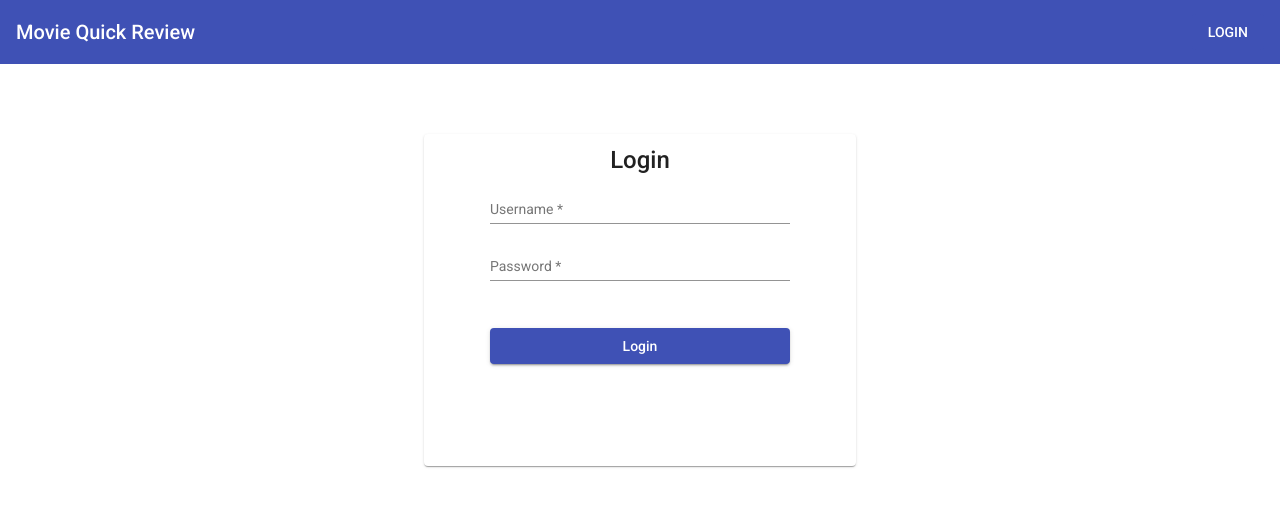
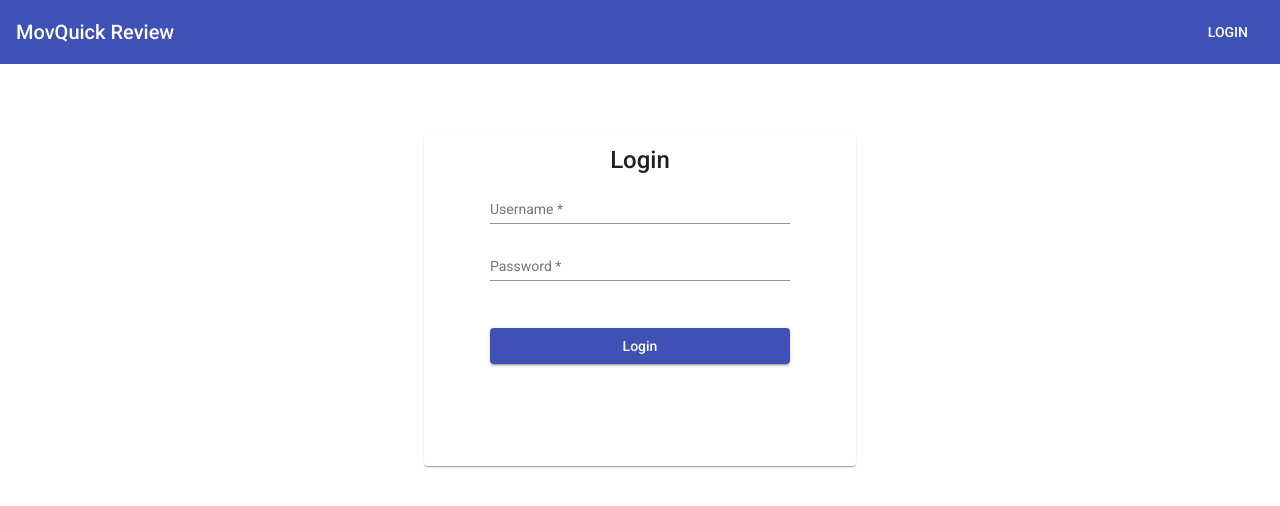
Before and after one commit to anurudhojha98/fynd-webapp, an Angular app: page /login in a window 1280 px wide. Shown: the top 506 px of the page. Built offline with nearby package versions, Linux system fonts and the light colour scheme.

Commit message:
changes weapp name and added auth for add button

```diff
--- a/src/app/app.component.html
+++ b/src/app/app.component.html
@@ -1,6 +1,6 @@
 <p>
   <mat-toolbar color="primary">
-    <span>Movie Quick Review</span>
+    <span>MovQuick Review</span>
     <span class="example-spacer"></span>
     <button mat-flat-button color="primary" routerLink="/login" *ngIf="!isUserLogin">LOGIN</button>
     <button mat-flat-button color="primary" *ngIf="isUserLogin" (click)="logout()">LOGOUT</button>
--- a/src/app/components/movie-list/movie-list.component.html
+++ b/src/app/components/movie-list/movie-list.component.html
@@ -24,7 +24,7 @@
           </mat-form-field>
            <button mat-stroked-button color="primary" style="width: 75px;height:40px;margin:10px"(click)="genreFilter()" >FILTER</button>
            <button mat-mini-fab color="accent" style="margin: 8px 0px 0px 100px;" aria-label="Example icon button with a bookmark icon"
-           (click)="addMovie('data')">
+           (click)="addMovie('data')" *ngIf="isAdmin">
                <mat-icon>add</mat-icon>
              </button>
    </div>
--- a/src/environments/environment.ts
+++ b/src/environments/environment.ts
@@ -4,8 +4,8 @@
 
 export const environment = {
   production: false,
-  apiUrl:'https://movquick-review-api.herokuapp.com/api',
-  authUrl:'https://movquick-review-api.herokuapp.com/user'
+  apiUrl:'http://localhost:3000/api',
+  authUrl:'http://localhost:3000/user'
 };
 
 /*
```
